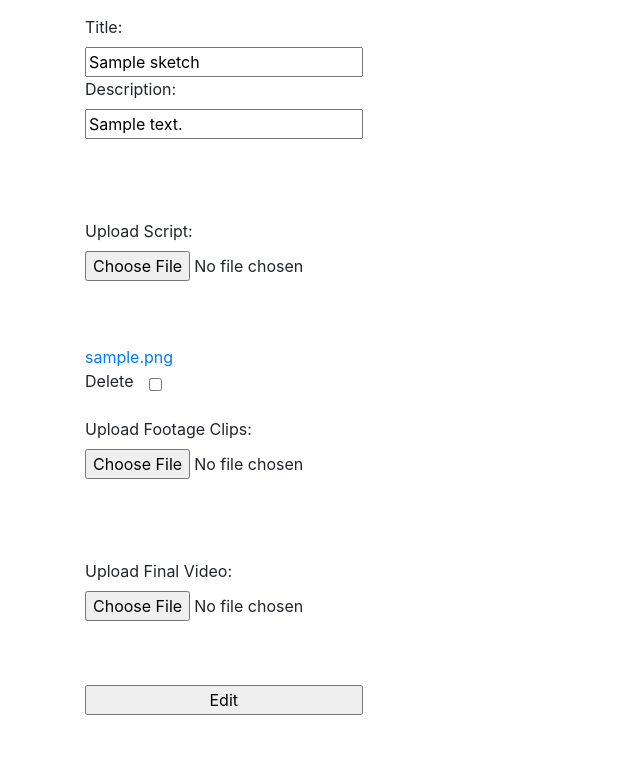
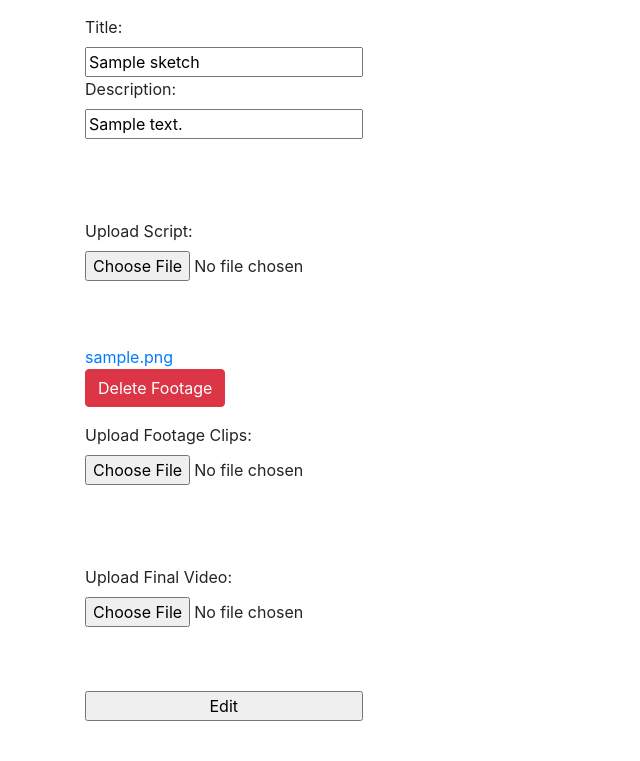
Before and after one commit to BrianKozeny/prindiville-sketch-site, a Django app: page /edit/1 in a window 1280 px wide. Shown: the part 221-982 px from the top of the page, without its empty margins (0-640 px from the left). Before the commit the page ends 936 px from the top, so only its background shows below. Run offline with Django 3.2, Linux system fonts and the light colour scheme; tables that the repository leaves empty hold one stand-in row (values such as "Sample post"); some libraries are stand-ins or nearby versions.

Commit message:
basic delete function from edit page

```diff
--- a/django/dashboard/templates/dashboard/edit_sketch.html
+++ b/django/dashboard/templates/dashboard/edit_sketch.html
@@ -43,12 +43,13 @@
                 <br />
                 <br />
                 <div class="d-flex flex-column w-100 mt-3">
-                    {% for scripts_upload in scripts_uploads %}
-                       <a href="/media/{{scripts_upload.file}}">{{ scripts_upload.file }}</a>
+                    {% for script_upload in script_uploads %}
+                       <a href="/media/{{script_upload.file}}">{{ script_upload.file }}</a>
                        <div class="d-flex align-items-center">
-                           <label class="mr-3" for="{{ scripts_upload.id }}-file-clear_id">Delete</label>
-                           <input type="checkbox" name="{{ scripts_upload.id }}-clear" id="{{ scripts_upload.id }}-file-clear_id">
-                        </div>
+                           <a class="btn btn-danger" href="{% url 'delete_script' script_upload.sketch_id script_upload.id %}">Delete Script</a>
+                           <!--<label class="mr-3" for="{{ script_upload.id }}-file-clear_id">Delete</label>
+                           <input type="checkbox"  href="{% url 'delete_script' script_upload.sketch_id script_upload.id %}" id="{{ script_upload.id }}-file-clear_id">-->
+                       </div>
                     {% endfor %}
                 </div>
                 <div class="d-flex flex-column w-100 mt-3">
@@ -60,8 +61,9 @@
                     {% for footage_upload in footage_uploads %}
                        <a href="/media/{{footage_upload.file}}">{{ footage_upload.file }}</a>
                        <div class="d-flex align-items-center">
-                           <label class="mr-3" for="{{ footage_upload.id }}-file-clear_id">Delete</label>
-                           <input type="checkbox" name="{{ footage_upload.id }}-clear" id="{{ footage_upload.id }}-file-clear_id">
+                           <a class="btn btn-danger" href="{% url 'delete_footage' footage_upload.sketch_id footage_upload.id %}">Delete Footage</a>
+                           <!--<label class="mr-3" for="{{ footage_upload.id }}-file-clear_id">Delete</label>
+                           <input type="checkbox"  href="{% url 'delete_footage' footage_upload.sketch_id footage_upload.id %}" id="{{ footage_upload.id }}-file-clear_id">-->
                         </div>
                     {% endfor %}
                 </div>
@@ -74,8 +76,9 @@
                     {% for final_upload in final_uploads %}
                        <a href="/media/{{final_upload.file}}">{{ final_upload.file }}</a>
                        <div class="d-flex align-items-center">
-                           <label class="mr-3" for="{{ final_upload.id }}-file-clear_id">Delete</label>
-                           <input type="checkbox" name="{{ final_upload.id }}-clear" id="{{ final_upload.id }}-file-clear_id">
+                           <a class="btn btn-danger" href="{% url 'delete_final' final_upload.sketch_id final_upload.id %}">Delete Final</a>
+                           <!---<label class="mr-3" for="{{ final_upload.id }}-file-clear_id">Delete</label>
+                           <input type="checkbox"  href="{% url 'delete_final' final_upload.sketch_id final_upload.id %}" id="{{ final_upload.id }}-file-clear_id">-->
                        </div>
                     {% endfor %}
                 </div>
--- a/django/dashboard/urls.py
+++ b/django/dashboard/urls.py
@@ -7,4 +7,7 @@
     path('sketch/', views.showsketch, name='upload'),
     path('edit/<int:id>', views.edit_sketch, name='edit_sketch'),
     path('delete/<int:id>', views.delete_sketch, name='delete_sketch'),
+    path('delete_script/<int:sketch_id>/<int:script_id>', views.delete_script, name='delete_script'),
+    path('delete_footage/<int:sketch_id>/<int:footage_id>', views.delete_footage, name='delete_footage'),
+    path('delete_final/<int:sketch_id>/<int:final_id>', views.delete_final, name='delete_final'),
 ]
--- a/django/dashboard/views.py
+++ b/django/dashboard/views.py
@@ -177,3 +177,78 @@
     final.delete()
 
     return redirect('index')
+
+def delete_script(request, sketch_id, script_id):
+    sketch = Sketch.objects.get(id=sketch_id)
+    script = SketchFileUpload.objects.filter(id = script_id, type="SCRIPT")
+    sketch_form = SketchForm(instance = sketch)
+    new_script_form = ScriptUploadForm(prefix="new-script")
+    new_footage_form = FootageUploadForm(prefix="new-footage")
+    new_final_form = FinalVideoUploadForm(prefix="new-final")
+    script_uploads = SketchFileUpload.objects.filter(sketch_id = sketch_id, type="SCRIPT")
+    footage_uploads = SketchFileUpload.objects.filter(sketch_id = sketch_id, type="FOOTAGE")
+    final_uploads = SketchFileUpload.objects.filter(sketch_id = sketch_id, type="FINAL")
+
+    context = {
+        "sketch_form": sketch_form,
+        "new_script_form": new_script_form,
+        "new_footage_form": new_footage_form,
+        "new_final_form": new_final_form,
+        "script_uploads": script_uploads,
+        "footage_uploads": footage_uploads,
+        "final_uploads":  final_uploads,
+    }
+
+    script.delete()
+
+    return render(request, 'dashboard/edit_sketch.html', context)
+
+def delete_footage(request, sketch_id, footage_id):
+    sketch = Sketch.objects.get(id=sketch_id)
+    footage = SketchFileUpload.objects.filter(id = footage_id, type="FOOTAGE")
+    sketch_form = SketchForm(instance = sketch)
+    new_script_form = ScriptUploadForm(prefix="new-script")
+    new_footage_form = FootageUploadForm(prefix="new-footage")
+    new_final_form = FinalVideoUploadForm(prefix="new-final")
+    script_uploads = SketchFileUpload.objects.filter(sketch_id = sketch_id, type="SCRIPT")
+    footage_uploads = SketchFileUpload.objects.filter(sketch_id = sketch_id, type="FOOTAGE")
+    final_uploads = SketchFileUpload.objects.filter(sketch_id = sketch_id, type="FINAL")
+
+    context = {
+        "sketch_form": sketch_form,
+        "new_script_form": new_script_form,
+        "new_footage_form": new_footage_form,
+        "new_final_form": new_final_form,
+        "script_uploads": script_uploads,
+        "footage_uploads": footage_uploads,
+        "final_uploads":  final_uploads,
+    }
+
+    footage.delete()
+
+    return render(request, 'dashboard/edit_sketch.html', context)
+
+def delete_final(request, sketch_id, final_id):
+    sketch = Sketch.objects.get(id=sketch_id)
+    final = SketchFileUpload.objects.filter(id = final_id, type="FINAL")
+    sketch_form = SketchForm(instance = sketch)
+    new_script_form = ScriptUploadForm(prefix="new-script")
+    new_footage_form = FootageUploadForm(prefix="new-footage")
+    new_final_form = FinalVideoUploadForm(prefix="new-final")
+    script_uploads = SketchFileUpload.objects.filter(sketch_id = sketch_id, type="SCRIPT")
+    footage_uploads = SketchFileUpload.objects.filter(sketch_id = sketch_id, type="FOOTAGE")
+    final_uploads = SketchFileUpload.objects.filter(sketch_id = sketch_id, type="FINAL")
+
+    context = {
+        "sketch_form": sketch_form,
+        "new_script_form": new_script_form,
+        "new_footage_form": new_footage_form,
+        "new_final_form": new_final_form,
+        "script_uploads": script_uploads,
+        "footage_uploads": footage_uploads,
+        "final_uploads":  final_uploads,
+    }
+
+    final.delete()
+
+    return render(request, 'dashboard/edit_sketch.html', context)
```
